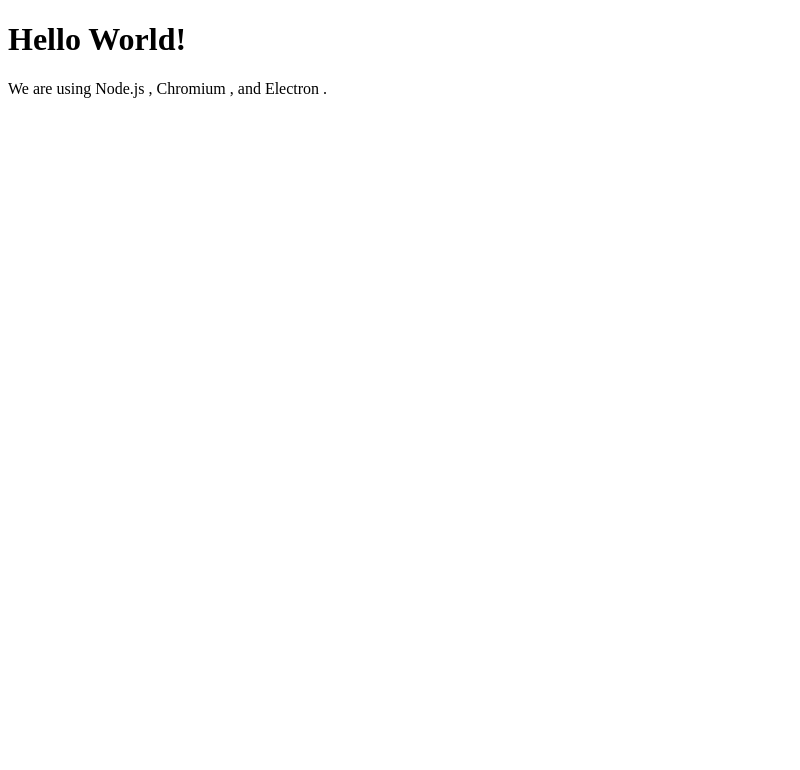
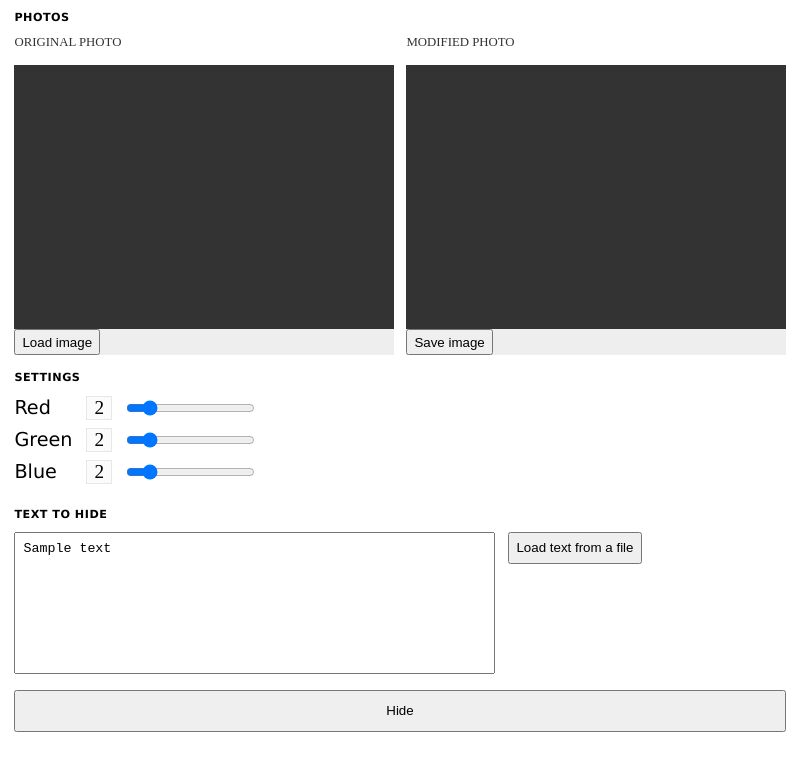
Before and after one commit to pawelgdak/steganography, an Electron app: page index.html in a window 800 px wide. Drawn offline with nearby package versions, Linux system fonts and the light colour scheme.

Commit message:
Designed main window & added some functionalities

```diff
--- a/index.html
+++ b/index.html
@@ -2,13 +2,80 @@
 <html>
   <head>
     <meta charset="UTF-8">
-    <title>Hello World!</title>
+    <title>Steganography</title>
+    <link rel="stylesheet" href="style.css">
+
+    <script>
+      if (typeof module === 'object') {window.module = module; module = undefined;}
+    </script>
+
+    <script src="./node_modules/jquery/dist/jquery.min.js"></script>
+    <script>if (window.module) module = window.module;</script>
+
   </head>
   <body>
-    <h1>Hello World!</h1>
-    We are using Node.js <span id="node-version"></span>,
-    Chromium <span id="chrome-version"></span>,
-    and Electron <span id="electron-version"></span>.
+
+    <section>
+
+      <p class="title">Photos</p>
+
+      <div class="photos">
+        <div class="photo original">
+          <div class="caption">Original photo</div>
+          <div class="image"><img id="original-photo" src="" /></div>
+          <div class="buttons"><button id="load-image">Load image</button></div>
+        </div>
+        <div class="photo modified">
+          <div class="caption">Modified photo</div>
+          <div class="image"><img id="modified-photo" src="" /></div>
+          <div class="buttons"><button id="save-image">Save image</button></div>
+        </div>
+      </div>
+    </section>
+
+    <section>
+
+      <p class="title">Settings</p>
+
+      <div class="settings">
+        <div class="bits-count">
+          <div class="bit">
+            <label for="bit_R">Red</label>
+            <div class="display bit_R_display" type="number">2</div>
+            <input class="bit_range" type="range" value="2" min="1" max="8" step="1" name="bit_R" id="bit_R" />
+          </div>
+          <div class="bit">
+            <label for="bit_G">Green</label>
+            <div class="display bit_G_display" type="number">2</div>
+            <input class="bit_range" type="range" value="2" min="1" max="8" step="1" name="bit_G" id="bit_G" />
+          </div>
+          <div class="bit">
+            <label for="bit_B">Blue</label>
+            <div class="display bit_B_display" type="number">2</div>
+            <input class="bit_range" type="range" value="2" min="1" max="8" step="1" name="bit_B" id="bit_B" />
+          </div>
+        </div>
+      </div>
+
+    </section>
+
+    <section>
+
+      <p class="title">Text to hide</p>
+
+      <div class="text-to-hide">
+        <textarea id="text" name="text">Sample text</textarea>
+
+        <button id="load-text-file">Load text from a file</button>
+      </div>
+
+    </section>
+
+    <section>
+      <div class="main-buttons">
+        <button id="hide">Hide</button>
+      </div>
+    </section>
 
     <!-- You can also require other files to run in this process -->
     <script src="./renderer.js"></script>
--- a/renderer.js
+++ b/renderer.js
@@ -1,6 +1,9 @@
-// This file is required by the index.html file and will
-// be executed in the renderer process for that window.
-// No Node.js APIs are available in this process because
-// `nodeIntegration` is turned off. Use `preload.js` to
-// selectively enable features needed in the rendering
-// process.
+$('input[type=range]').on('input', function () {
+    $(this).trigger('change');
+});
+
+$(".bit_range").change(function() {
+    let value = $(this).val();
+
+    $(`.${$(this).attr("name")}_display`).text(value);
+})
--- /dev/null
+++ b/style.css
@@ -0,0 +1,133 @@
+body {
+    -webkit-touch-callout: none; /* iOS Safari */
+    -webkit-user-select: none; /* Safari */
+     -khtml-user-select: none; /* Konqueror HTML */
+       -moz-user-select: none; /* Old versions of Firefox */
+        -ms-user-select: none; /* Internet Explorer/Edge */
+            user-select: none; /* Non-prefixed version, currently
+                                  supported by Chrome, Opera and Firefox */
+}
+
+.photos {
+    display: flex;
+    flex-direction: row;
+    flex: 1;
+}
+
+section {
+    margin: .4em;
+    margin-bottom: 1em;
+}
+
+.photo {
+    width: 50%;
+    height: 320px;
+}
+
+.photo:nth-child(1) {
+    margin-right: .4em;
+}
+
+.photo:nth-child(2) {
+    margin-left: .4em;
+}
+
+.image {
+    display: flex;
+    background: #333;
+    flex: 1;
+    height: 264px;
+}
+
+.buttons {
+    display: flex;
+    flex: 1;
+    height: 26px;
+    background: #eee;
+}
+
+.caption {
+    display: flex;
+    flex: 1;
+    height: 30px;
+    color: #333;
+    font-size: .8em;
+    text-transform: uppercase;
+}
+
+.title {
+    font-size: .7em;
+    font-family: 'Verdana';
+    font-weight: 600;
+    text-transform: uppercase;
+    letter-spacing: .5px;
+}
+
+.settings {
+    display: flex;
+    flex-direction: row;
+}
+
+.bits-count {
+    display: flex;
+    flex-direction: column;
+}
+
+.bit {
+    display: flex;
+    flex-direction: row;
+    align-content: center;
+    margin-bottom: .5em;
+}
+
+.bit label {
+    font-size: 1.2em;
+    font-family: "Verdana";
+    width: 72px;
+}
+
+.bit .display {
+    width: 24px;
+    margin-right: .6em;
+    border: 1px solid rgb(232, 232, 232);
+    background: #fbfbfb;
+    display: flex;
+    justify-content: center;
+    align-items: center;
+    font-size: 1.2em;
+}
+
+textarea {
+    resize: none;
+    width: 60%;
+    height: 124px;
+    padding: .6em;
+    margin-right: 1em;
+}
+
+.text-to-hide {
+    display: flex;
+    flex-direction: row;
+}
+
+button#load-text-file {
+    height: 32px;
+}
+
+.image img {
+    max-width: 100%;
+    height: auto;
+    object-fit: contain;
+    -webkit-touch-callout: none; /* iOS Safari */
+    -webkit-user-select: none; /* Safari */
+     -khtml-user-select: none; /* Konqueror HTML */
+       -moz-user-select: none; /* Old versions of Firefox */
+        -ms-user-select: none; /* Internet Explorer/Edge */
+            user-select: none; /* Non-prefixed version, currently
+                                  supported by Chrome, Opera and Firefox */
+}
+
+.main-buttons button {
+    width: 100%;
+    height: 42px;
+}
```
Also changed, not shown: main.js (+18 -2 lines), menu.js (added, +16 -0 lines), package.json (+10 -12 lines), preload.js (+120 -4 lines), 1 other file.
